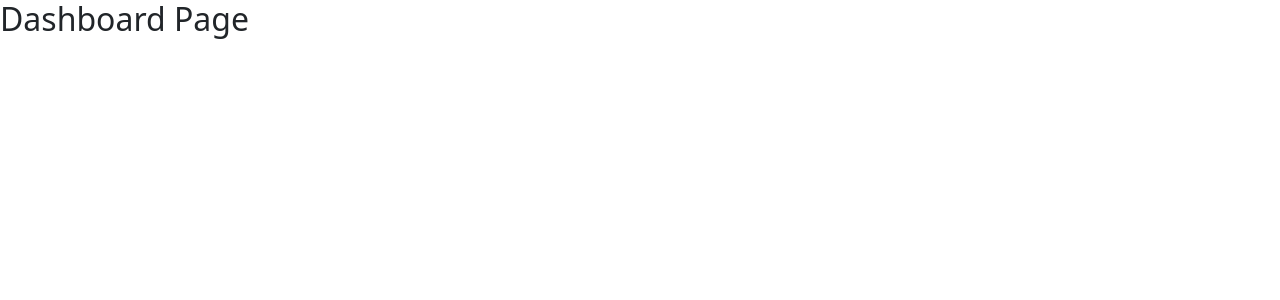
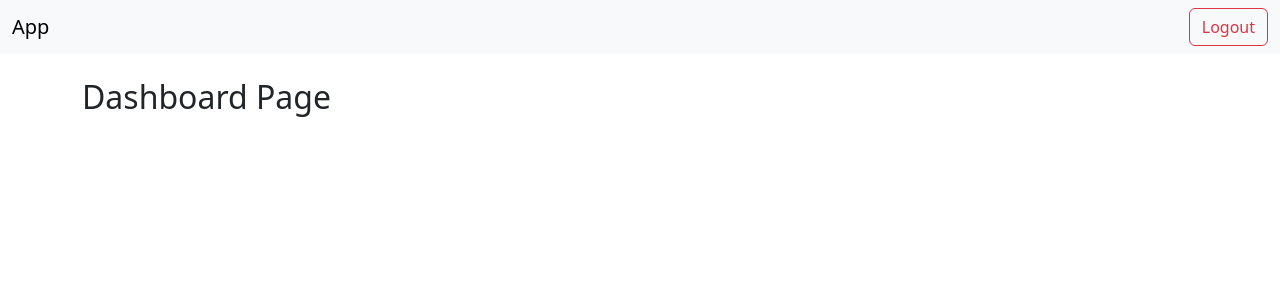
Before and after one commit to AlGoLoVers-Projects/Rizz-backend, a React (Create React App) app in the folder frontend/: page /dashboard in a window 1280 px wide. Shown: the top 300 px of the page. Built offline with nearby package versions, Linux system fonts and the light colour scheme; the HTML template or start-up script is replaced by a standard one.

Commit message:
Added dashboard nav bar Added get request for logout

```diff
--- a/frontend/src/App.js
+++ b/frontend/src/App.js
@@ -1,5 +1,6 @@
 import React from 'react';
 import { BrowserRouter as Router, Routes, Route } from 'react-router-dom';
+import 'bootstrap/dist/css/bootstrap.min.css';
 
 import Login from "./components/Login";
 import Dashboard from "./components/Dashboard";
--- a/frontend/src/components/Dashboard.js
+++ b/frontend/src/components/Dashboard.js
@@ -1,11 +1,24 @@
-// Home.js
 import React from 'react';
 
 function Dashboard() {
+    // Your logout function
+    const handleLogout = () => {
+        // Implement your logout logic here
+    };
+
     return (
         <div>
-            <h2>Dashboard Page</h2>
-            {/* Add your home page content */}
+            <nav className="navbar navbar-light bg-light">
+                <div className="container-fluid">
+                    <span className="navbar-brand mb-0 h1">App</span>
+                    <button className="btn btn-outline-danger" onClick={handleLogout}>Logout</button>
+                </div>
+            </nav>
+
+            <div className="container mt-4">
+                <h2>Dashboard Page</h2>
+                {/* Add your dashboard content */}
+            </div>
         </div>
     );
 }
--- a/frontend/src/components/Login.js
+++ b/frontend/src/components/Login.js
@@ -1,5 +1,4 @@
 import React from 'react';
-import 'bootstrap/dist/css/bootstrap.min.css';
 
 function Login() {
     return (
```
Also changed, not shown: 2 other files (tests, documents, lock files or other folders).
